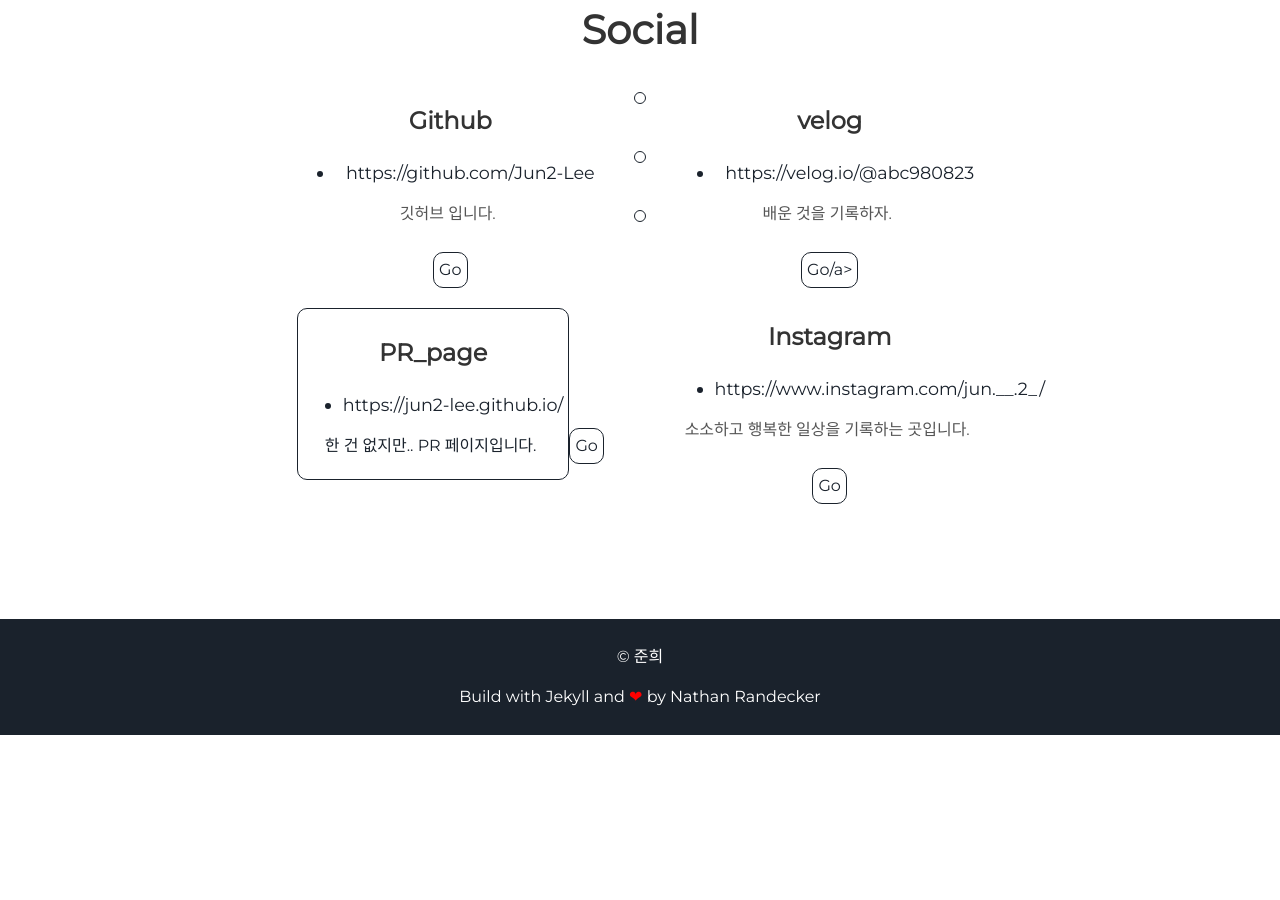
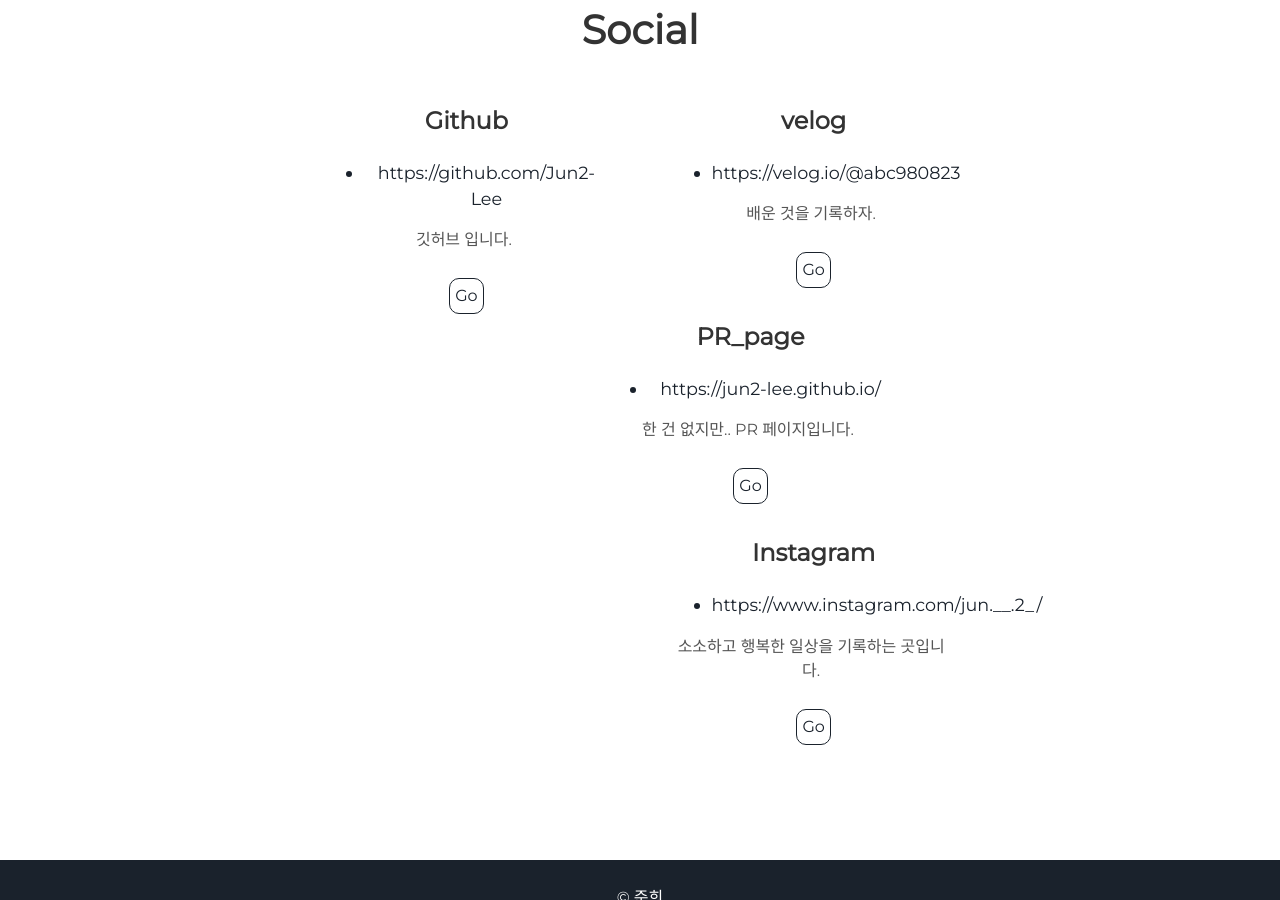
Before and after one commit to Jun2-Lee/Jun2-Lee.github.io, a Jekyll site: the page built from index.html, in a window 1280 px wide and 900 px high, scrolled down 2272 px. Built offline with Jekyll 4.4.1, drawn with Linux system fonts in a browser that asks for light colours; before the commit the page ends 3007 px from its top, so only the background shows below that.

Commit message:
social page

```diff
--- a/_includes/share.html
+++ b/_includes/share.html
@@ -16,7 +16,7 @@
         <li> https://velog.io/@abc980823 </li>
       </ul>
       <p>배운 것을 기록하자.</p>
-      <a class="project-link" href="https://velog.io/@abc980823">Go/a>
+      <a class="project-link" href="https://velog.io/@abc980823">Go</a>
     </div>
   </div>
     <div class="user-projects">
```
